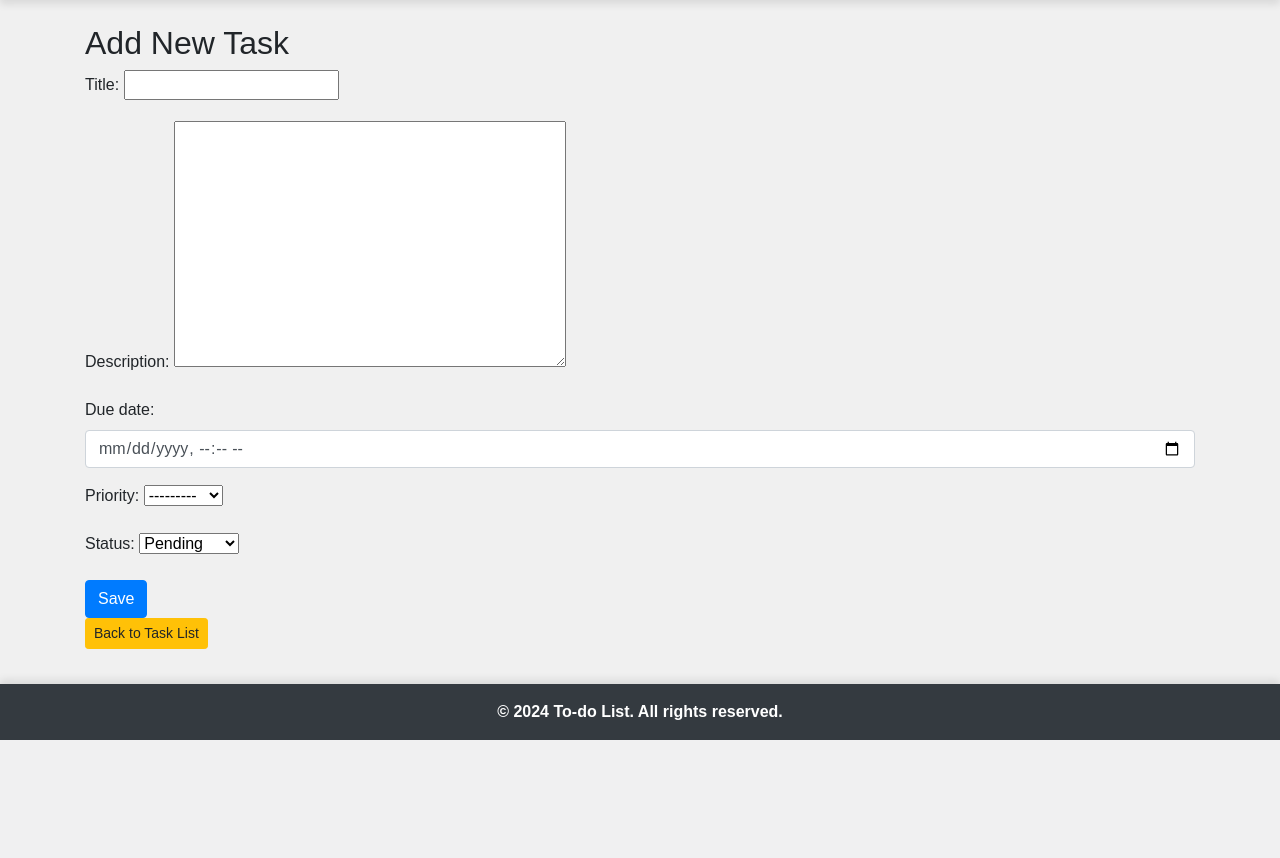
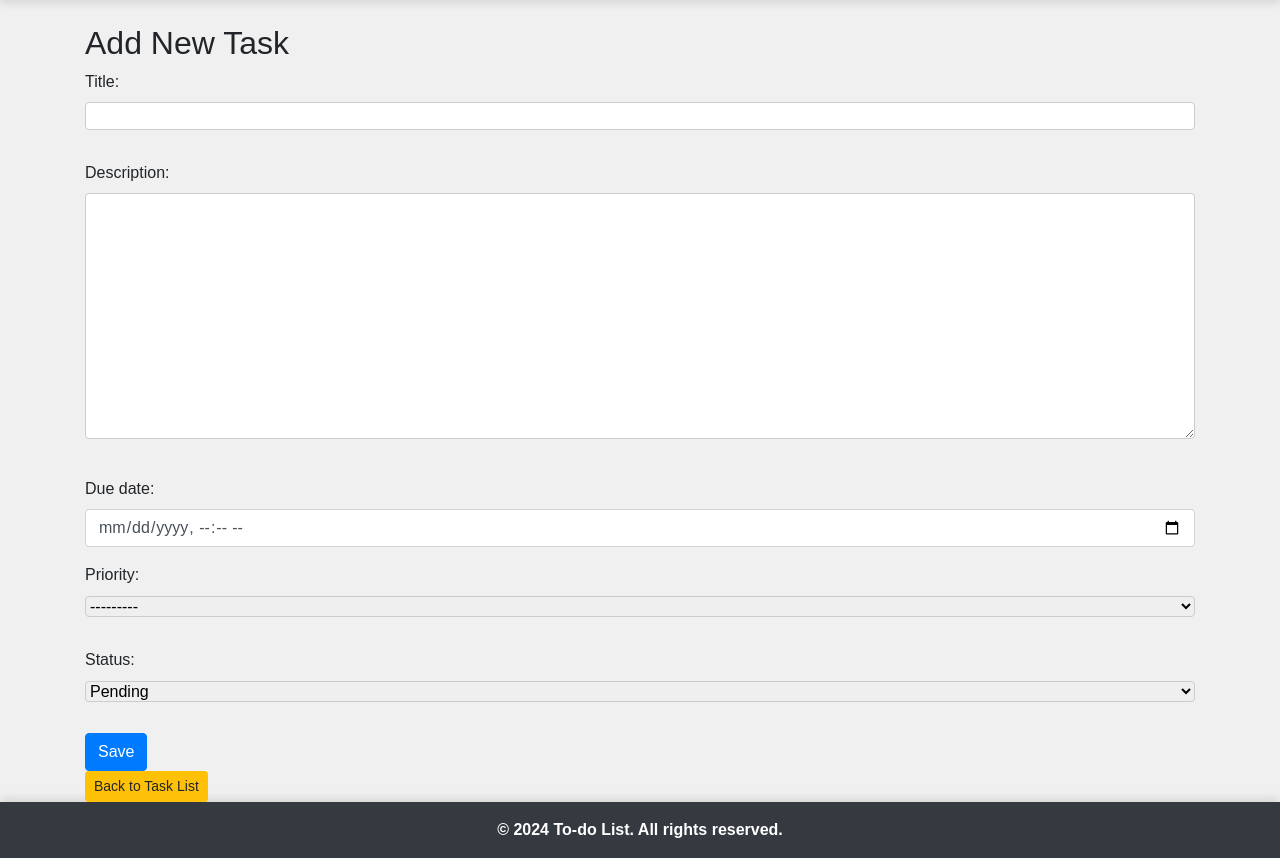
Before and after one commit to Mah-N/to-do-organizer, a Django app: page /tasks/add/ in a window 1280 px wide. Shown: the part 60-918 px from the top of the page. Before the commit the page ends 800 px from the top, so only its background shows below. Run offline with Django 4.2, Linux system fonts and the light colour scheme; a user stored in the database is signed in.

Commit message:
Add class to task_form.html for specific styling of task form.

```diff
--- a/static/css/style.css
+++ b/static/css/style.css
@@ -255,3 +255,14 @@ nav.navbar {
         padding: 10px 5px;
     }
 }
+
+/* Specific styling for task forms */
+.task-form-wrapper form input[type="text"],
+.task-form-wrapper form textarea,
+.task-form-wrapper form select {
+    width: 100%;
+    margin-bottom: 15px;
+    border: 1px solid #ccc;
+    border-radius: 4px;
+    box-sizing: border-box;
+}
--- a/templates/task_form.html
+++ b/templates/task_form.html
@@ -5,6 +5,7 @@
 
 {% block content %}
 
+<div class="task-form-wrapper">
   <!-- Heading for the add task page -->
   <h2>Add New Task</h2>
 
@@ -21,4 +22,5 @@
 
   <!-- Link to go back to the task list -->
   <a href="{% url 'task_list' %}" class="btn btn-warning btn-sm">Back to Task List</a>
+</div>
 {% endblock %}
--- a/todo_list/settings.py
+++ b/todo_list/settings.py
@@ -39,7 +39,7 @@ CSRF_TRUSTED_ORIGINS = [
 ]
 
 # SECURITY WARNING: don't run with debug turned on in production!
-DEBUG = False
+DEBUG = True
 
 ALLOWED_HOSTS = ['8000-mahn-todoorganizer-fqmlgm3guvk.ws.codeinstitute-ide.net','my-todo-list-final-project-45103fba3130.herokuapp.com','.herokuapp.com']
 
```
